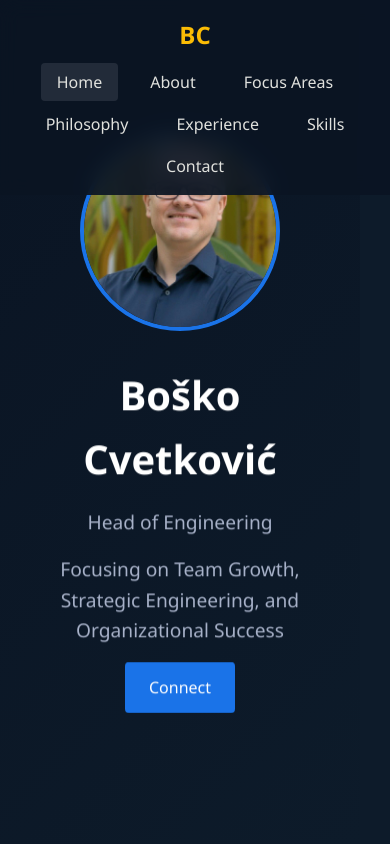
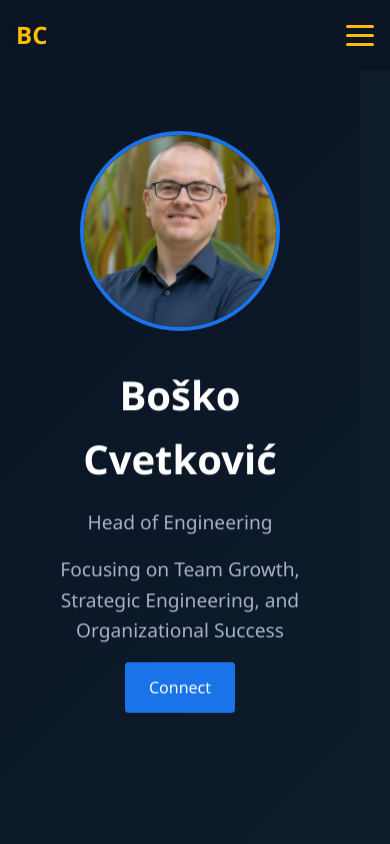
Before and after one commit to BoleBG/MyInteractiveCV, a plain HTML site: page index.html in a window 390 px wide. Shown: the top 844 px of the page. Drawn offline with Linux system fonts and the light colour scheme.

Commit message:
Added new changed to hamburger menu and layout

```diff
--- a/css/style.css
+++ b/css/style.css
@@ -99,16 +99,64 @@ header {
   display: flex;
   justify-content: space-between;
   align-items: center;
+  gap: 1rem;
 }
+
+/* Hamburger Menu Toggle */
+.menu-toggle {
+  display: none;
+  flex-direction: column;
+  justify-content: space-between;
+  width: 28px;
+  height: 21px;
+  background: transparent;
+  border: none;
+  cursor: pointer;
+  padding: 0;
+  z-index: 1001;
+  order: 1;
+}
+
+.menu-toggle span {
+  display: block;
+  height: 3px;
+  width: 100%;
+  background-color: var(--accent-color);
+  border-radius: 2px;
+  transition: all 0.3s ease;
+}
+
+.menu-toggle.active span:nth-child(1) {
+  transform: rotate(45deg) translate(6px, 6px);
+}
+
+.menu-toggle.active span:nth-child(2) {
+  opacity: 0;
+}
+
+.menu-toggle.active span:nth-child(3) {
+  transform: rotate(-45deg) translate(7px, -7px);
+}
+
 .logo {
   font-size: 1.5rem;
   font-weight: bold;
   color: var(--accent-color);
+  order: 0;
 }
+
+nav {
+  flex: 1;
+  display: flex;
+  justify-content: flex-end;
+}
+
 nav ul {
   list-style: none;
   display: flex;
   gap: 2rem;
+  margin: 0;
+  padding: 0;
 }
 nav li {
   display: inline;
@@ -119,6 +167,7 @@ nav a {
   font-weight: 500;
   padding: 0.5rem 1rem;
   border-radius: 4px;
+  white-space: nowrap;
 }
 nav a:hover {
   color: var(--light-text);
@@ -516,6 +565,46 @@ footer {
 }
 
 /* --- Responsive Design --- */
+/* Hamburger menu for smaller screens */
+@media (max-width: 1024px) {
+  .menu-toggle {
+    display: flex;
+  }
+
+  nav ul {
+    position: fixed;
+    top: 0;
+    right: -100%;
+    width: 280px;
+    height: 100vh;
+    background-color: rgba(10, 20, 35, 0.98);
+    backdrop-filter: blur(10px);
+    flex-direction: column;
+    justify-content: center;
+    align-items: center;
+    gap: 0.5rem;
+    padding: 2rem;
+    transition: right 0.3s ease;
+    box-shadow: -2px 0 10px rgba(0, 0, 0, 0.3);
+  }
+
+  nav ul.active {
+    right: 0;
+  }
+
+  nav li {
+    display: block;
+    width: 100%;
+    text-align: center;
+  }
+
+  nav a {
+    display: block;
+    font-size: 1rem;
+    padding: 0.5rem 1rem;
+  }
+}
+
 @media (max-width: 900px) {
   .timeline-container::before {
     left: 30px;
@@ -538,14 +627,7 @@ footer {
 }
 @media (max-width: 768px) {
   header {
-    flex-direction: column;
     padding: 1rem;
-  }
-  nav ul {
-    margin-top: 1rem;
-    gap: 1rem;
-    flex-wrap: wrap;
-    justify-content: center;
   }
   .hero-content h1 {
     font-size: 2.5rem;
--- a/index.html
+++ b/index.html
@@ -12,9 +12,14 @@
   <body>
     <!-- Header -->
     <header>
+      <button class="menu-toggle" id="menuToggle" aria-label="Toggle menu">
+        <span></span>
+        <span></span>
+        <span></span>
+      </button>
       <div class="logo">BC</div>
       <nav>
-        <ul>
+        <ul id="navMenu">
           <li><a href="#hero" class="nav-link">Home</a></li>
           <li><a href="#about" class="nav-link">About</a></li>
           <li><a href="#focus" class="nav-link">Focus Areas</a></li>
--- a/js/script.js
+++ b/js/script.js
@@ -268,3 +268,36 @@ document
 document.getElementById("modalOverlay").addEventListener("click", (e) => {
   if (e.target === document.getElementById("modalOverlay")) toggleModal(false);
 });
+
+// Hamburger Menu Toggle
+const menuToggle = document.getElementById("menuToggle");
+const navMenu = document.getElementById("navMenu");
+
+if (menuToggle && navMenu) {
+  menuToggle.addEventListener("click", () => {
+    menuToggle.classList.toggle("active");
+    navMenu.classList.toggle("active");
+  });
+
+  // Close menu when clicking on a nav link
+  document.querySelectorAll(".nav-link").forEach((link) => {
+    link.addEventListener("click", () => {
+      if (navMenu.classList.contains("active")) {
+        menuToggle.classList.remove("active");
+        navMenu.classList.remove("active");
+      }
+    });
+  });
+
+  // Close menu when clicking outside
+  document.addEventListener("click", (e) => {
+    if (
+      navMenu.classList.contains("active") &&
+      !navMenu.contains(e.target) &&
+      !menuToggle.contains(e.target)
+    ) {
+      menuToggle.classList.remove("active");
+      navMenu.classList.remove("active");
+    }
+  });
+}
```
